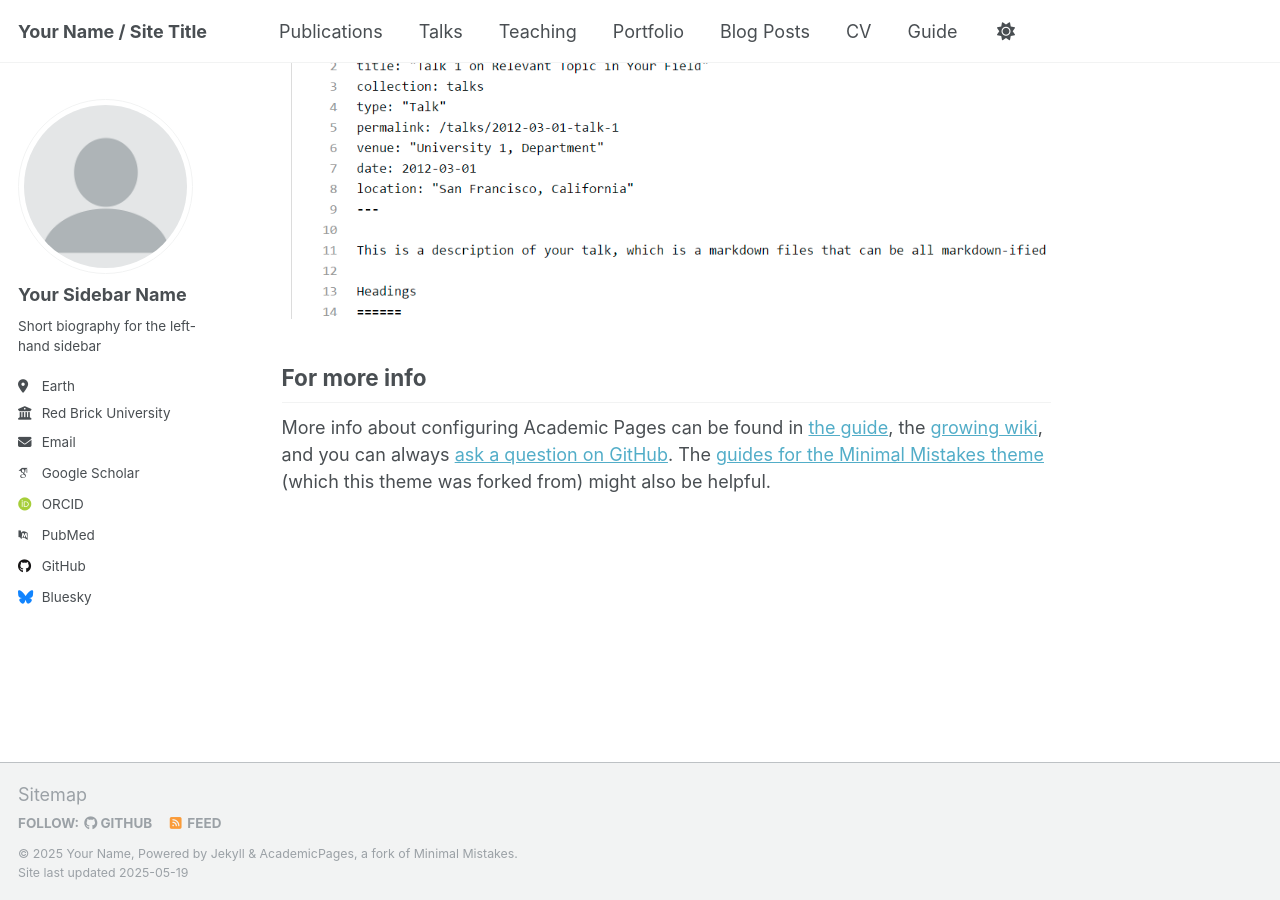
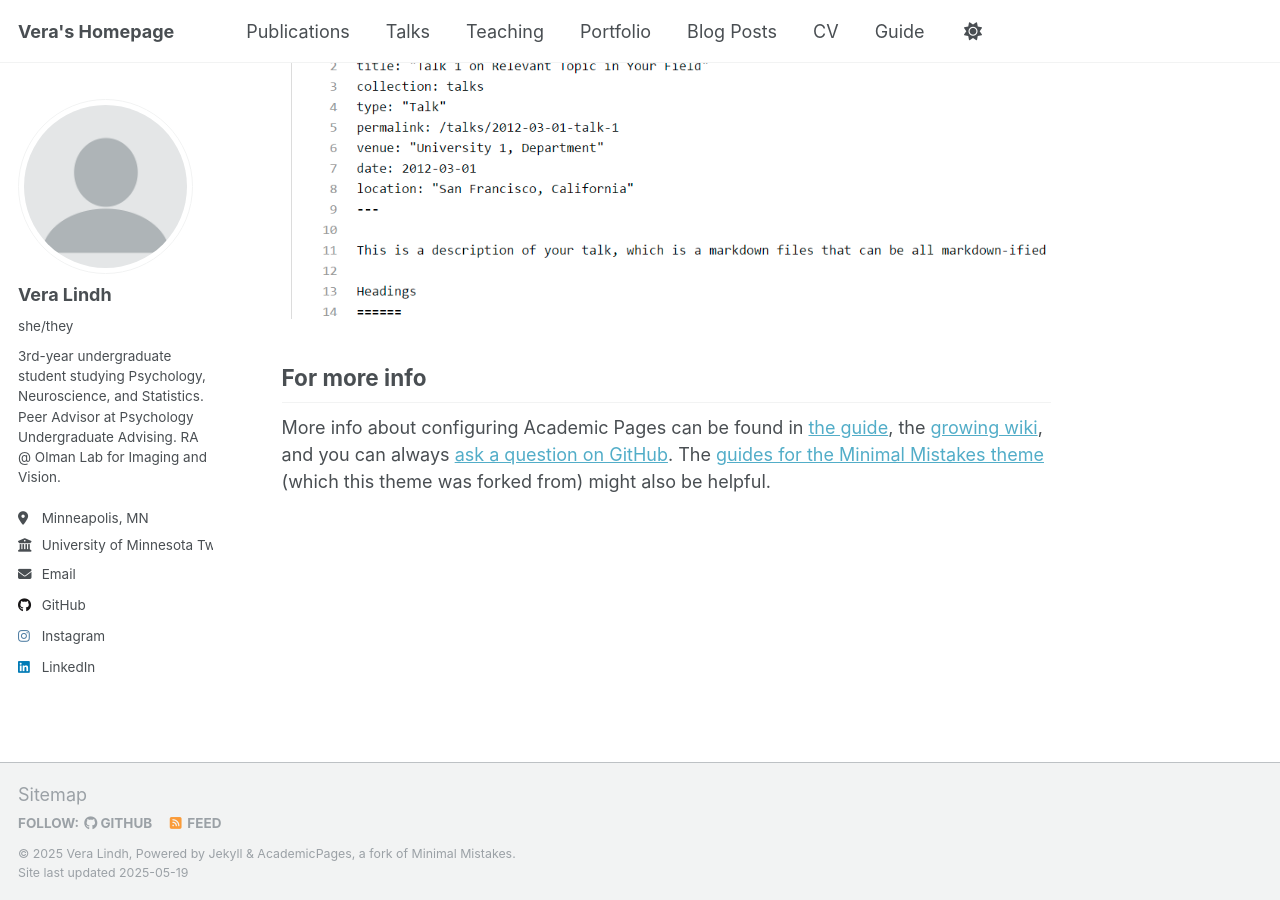
Before and after one commit to VeraLindh/VeraLindh.github.io, a Jekyll site: the page built from _pages/about.md, in a window 1280 px wide and 900 px high, scrolled down 2636 px. Built offline with Jekyll 4.4.1, drawn with Linux system fonts in a browser that asks for light colours; some web fonts are replaced.

Commit message:
updated bio and (some) social links

```diff
--- a/_config.yml
+++ b/_config.yml
@@ -9,13 +9,13 @@
 # Basic Site Settings
 locale                   : "en-US"
 site_theme               : "default"
-title                    : "Your Name / Site Title"
+title                    : "Vera's Homepage"
 title_separator          : "-"
-name                     : &name "Your Name"
+name                     : &name "Vera Lindh"
 description              : &description "personal description"
-url                      : https://academicpages.github.io # the base hostname & protocol for your site e.g. "https://[your GitHub username].github.io" or if you already have some other page hosted on Github then use "https://[your GitHub username].github.io/[Your Repo Name]"
+url                      : https://VeraLindh.github.io # the base hostname & protocol for your site e.g. "https://[your GitHub username].github.io" or if you already have some other page hosted on Github then use "https://[your GitHub username].github.io/[Your Repo Name]"
 baseurl                  : "" # the subpath of your site, e.g. "/blog"
-repository               : "academicpages/academicpages.github.io"
+repository               : "VeraLindh/VeraLindh.github.io"
 
 # Site Author - The following control what appear as part of the author content on the side bar.
 #               If a field is blank the icon and link will not appear, otherwise it will be shown.
@@ -23,22 +23,22 @@ repository               : "academicpages/academicpages.github.io"
 author:
   # Biographic information
   avatar           : "profile.png"
-  name             : "Your Sidebar Name"
-  pronouns         : # example: "she/her"
-  bio              : "Short biography for the left-hand sidebar"
-  location         : "Earth"
-  employer         : "Red Brick University"
+  name             : "Vera Lindh"
+  pronouns         : "she/they"
+  bio              : "3rd-year undergraduate student studying Psychology, Neuroscience, and Statistics. Peer Advisor at Psychology Undergraduate Advising. RA @ Olman Lab for Imaging and Vision."
+  location         : "Minneapolis, MN"
+  employer         : "University of Minnesota Twin-Cities"
   uri              : # URL
-  email            : "none@example.org"
+  email            : "lindh234@umn.edu"
 
   # Academic websites
   academia         : # URL
   arxiv            : # URL - Update with the correct link to your profile
-  googlescholar    : "https://scholar.google.com/citations?user=PS_CX0AAAAAJ"
+  googlescholar    : # URL
   impactstory      : # URL
-  orcid            : "http://orcid.org/yourorcidurl"
+  orcid            : # URL
   semantic         : # URL
-  pubmed           : "https://www.ncbi.nlm.nih.gov/pubmed/?term=john+snow"
+  pubmed           : # URL
   researchgate     : # URL
   scopus           : # URL
 
@@ -46,21 +46,21 @@ author:
   bitbucket        : # Username - Update with your username on the site
   codepen          : # Username
   dribbble         : # Username
-  github           : "academicpages"
+  github           : "VeraLindh"
   kaggle           : # Username
   stackoverflow    : # User number or user number and name (i.e., use "1" or "1/jeff-atwood")
 
   # Social media
-  bluesky          : "bsky.app" # Replace this with you Bluesky username
+  bluesky          : # Username
   facebook         : # Username
   flickr           : # Username
   foursquare       : # Username
   goodreads        : # Username
   google_plus      : # Username
   keybase          : # Username
-  instagram        : # Username
+  instagram        : "svnnyside0101"
   lastfm           : # Username
-  linkedin         : # Username
+  linkedin         : "vera-lindh-657922255"
   mastodon         : # URL
   medium           : # URL
   pinterest        : # Username
```
